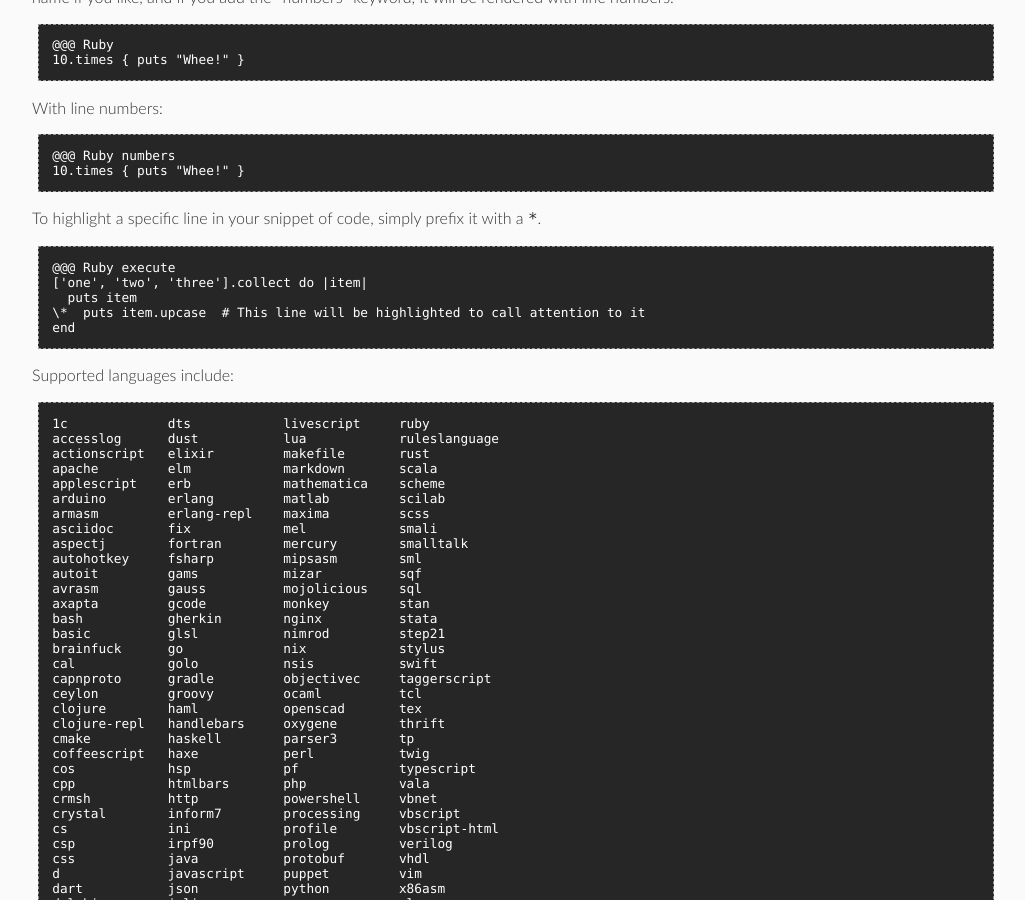
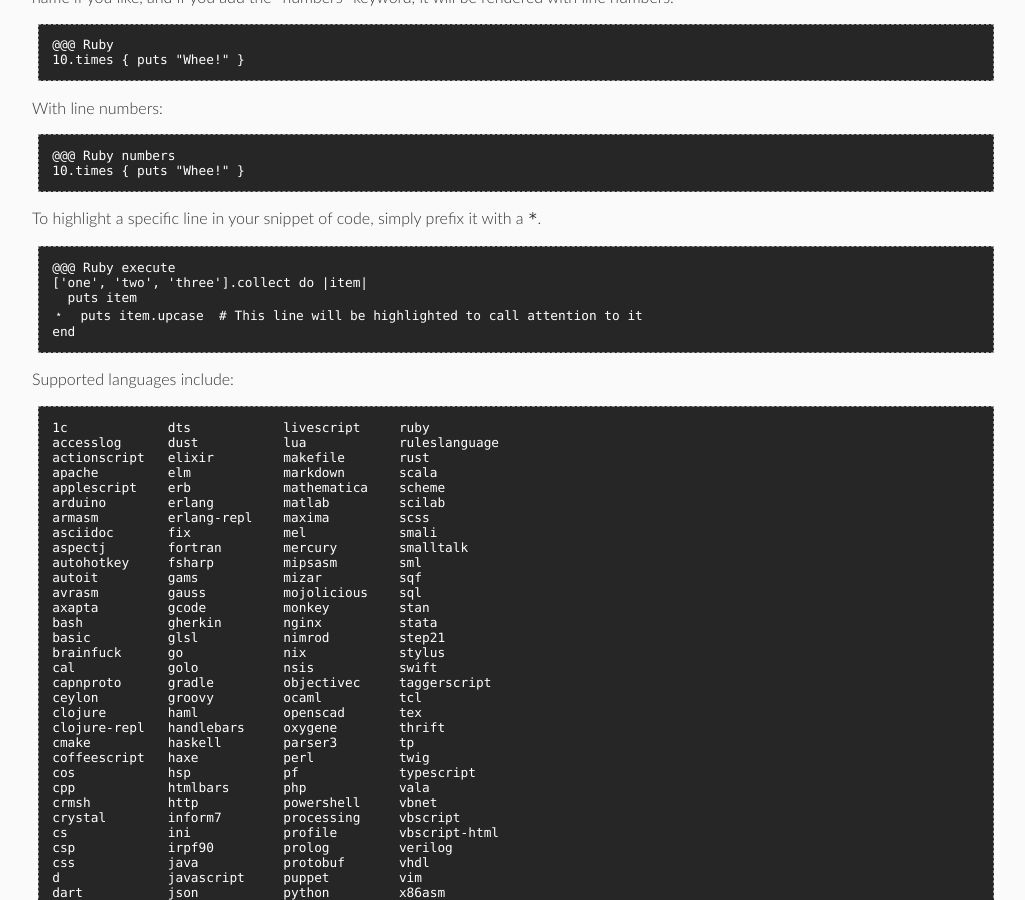
Before and after one commit to binford2k/showoff, a Jekyll site: the page documentation/AUTHORING_rdoc.html, which Jekyll copies as it is, in a window 1280 px wide and 900 px high, scrolled down 6081 px. Shown: the whole window, without its empty margins (248-1273 px from the left). Built offline with Jekyll 4.4.1, drawn with Linux system fonts in a browser that asks for light colours; some web fonts are replaced.

Commit message:
updating docs

```diff
--- a/documentation/AUTHORING_rdoc.html
+++ b/documentation/AUTHORING_rdoc.html
@@ -471,7 +471,7 @@ a <code>*</code>.</p>
 <pre>@@@ Ruby execute
 [&#39;one&#39;, &#39;two&#39;, &#39;three&#39;].collect do |item|
   puts item
-\*  puts item.upcase  # This line will be highlighted to call attention to it
+﹡  puts item.upcase  # This line will be highlighted to call attention to it
 end</pre>
 
 <p>Supported languages include:</p>
```
Also changed, not shown: 4 other files.
